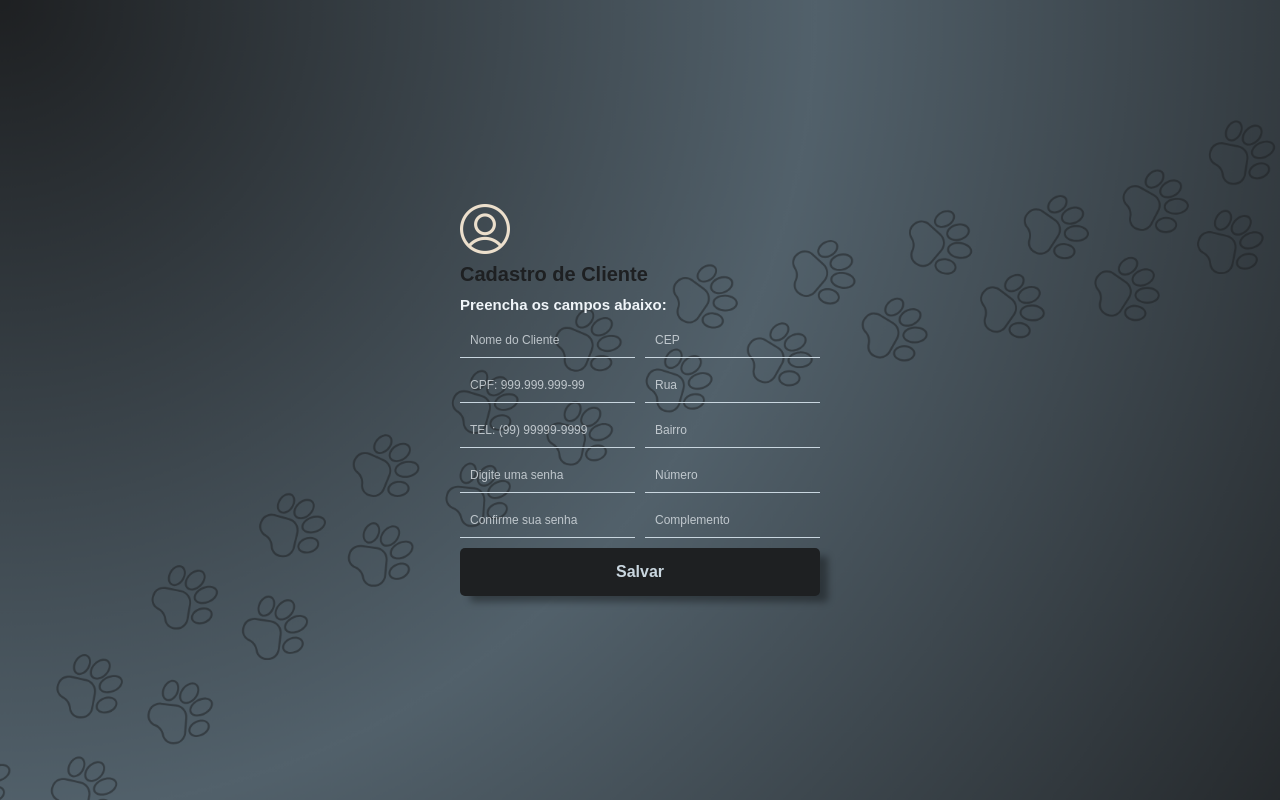
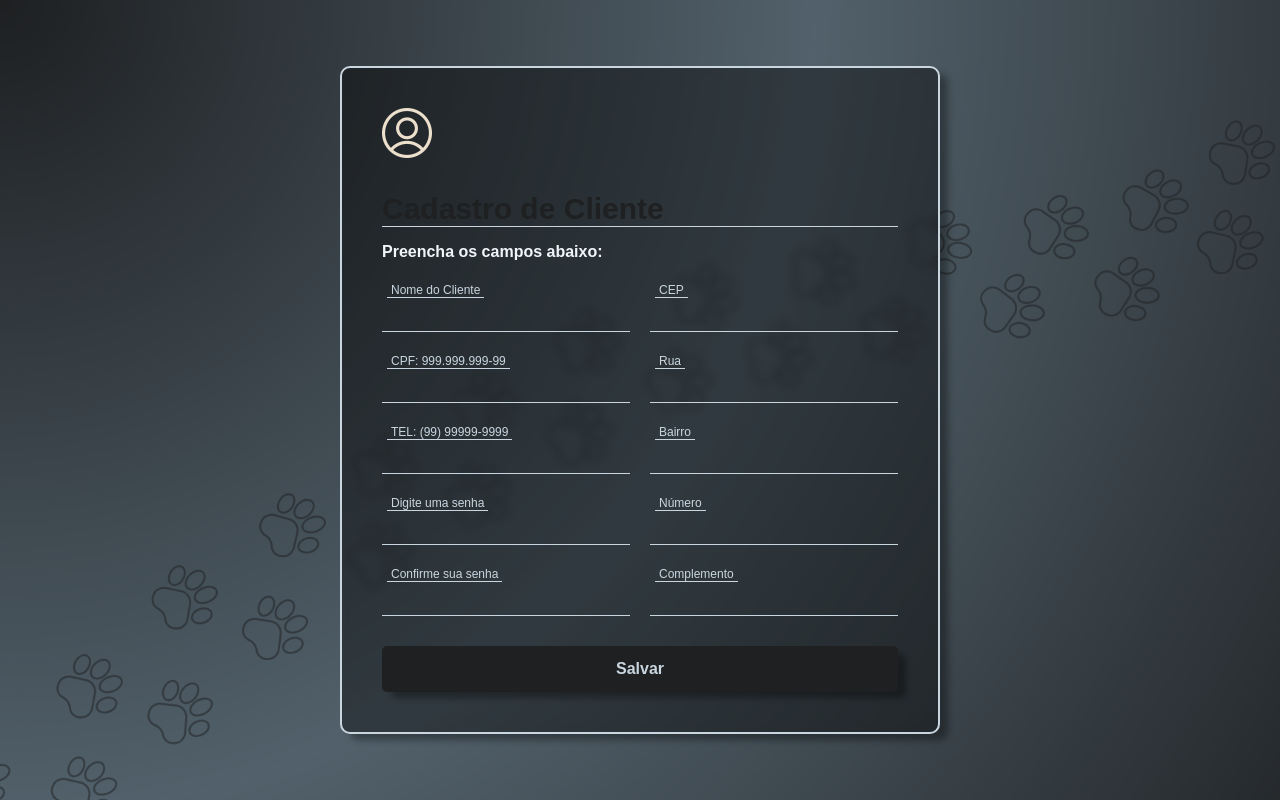
Before and after one commit to L1ppi/Cadastro_PetShop, a PHP site: page /index.html in a window 1280 px wide. Run offline with PHP 8.4, Linux system fonts and the light colour scheme.

Commit message:
Add files via upload

```diff
--- a/estilo/estilo.css
+++ b/estilo/estilo.css
@@ -1,157 +1,159 @@
 * {
     font-family: sans-serif;
+    box-sizing: border-box;
 }
 
-/* Estilos para o corpo da página */
 body {
-    /* Define a imagem de fundo */
-    background-image: url('../img/Background.png');
-    /* Faz a imagem cobrir toda a área da tela */
+    background-image: url("../img/Background.png");
     background-size: cover;
-    padding: 0%;
-    /* Remove qualquer espaçamento interno */
-    margin: 0%;
-    /* Remove qualquer margem externa */
+    margin: 0;
+    padding: 0;
     display: flex;
-    /* Usa o modelo de layout flexbox */
     flex-direction: column;
-    /* Organiza os elementos na direção vertical */
     justify-content: center;
-    /* Alinha os elementos verticalmente ao centro */
     align-items: center;
-    /* Alinha os elementos horizontalmente ao centro */
     height: 100vh;
-    /* Define a altura como 100% da altura da janela de visualização */
-    color: #F0F5F9;
-    /* Define a cor do texto */
+    color: #f0f5f9;
 }
 
-/* Estilos para o container de usuário */
-.usuario {
-    background: rgba(0, 0, 0, 0);
-    /* Define a cor de fundo da parte do usuário */
-    width: 300px;
-    /* Define a largura do container */
-    height: 400px;
-    /* Define a altura do container */
-    border: 2px solid #C9D6DF;
-    /* Define uma borda sólida e a cor */
+.registro {
+    background: rgba(0, 0, 0, 0.4);
+    backdrop-filter: blur(4px);
+    border: 2px solid #c9d6df;
     border-radius: 10px;
-    /* Deixa os cantos arredondados */
-    padding: 30px 40px;
-    /* Define o preenchimento interno, 30px em cima e embaixo e 40px nas laterais */
-    backdrop-filter: blur(2px);
-    /* Aplica um efeito de desfoque no fundo */
-    position: relative;
-    /* Define o posicionamento relativo para elementos dentro dele */
+    padding: 40px;
+    width: 100%;
+    max-width: 600px;
     box-shadow: 9px 7px 7px -1px rgba(0, 0, 0, 0.35);
 }
 
-/* Estilos para a área de cadastro */
-.cadastro {
+.cadastro-cliente {
     width: 100%;
-    /* Define a largura como 100% do container pai */
     height: 100%;
-    /* Define a altura como 100% do container pai */
+    background: transparent;
 }
 
 .titulo {
-    font-size: 20px;
-    margin: 5px auto 10px;
-    color: #1E2022;
+    font-size: 30px;
+    margin-bottom: 10px;
+    color: #1e2022;
     font-weight: bold;
+    text-align: start;
+    border-bottom: solid 1px #c9d6df;
 }
 
 .subtitulo {
-    font-size: 15px;
-    margin: 3px auto 10px;
+    font-size: 16px;
+    margin-bottom: 20px;
     font-weight: bold;
+    text-align: start;
 }
 
-/* Estilos para o formulário de entrada */
 .inputs form {
-    display: grid;
-    /* Usa o modelo de layout de grade (grid) */
-    grid-template-columns: 1fr 1fr;
-    /* Cria 2 colunas de tamanho igual */
-    gap: 10px;
-    /* Define o espaçamento entre as colunas */
-    padding: 0px;
-    /* Remove o preenchimento interno */
-    width: 100%;
-    /* Define a largura como 100% do container pai */
-    max-width: 600px;
-    /* Define a largura máxima do formulário */
-    margin: auto;
-    /* Centraliza o formulário horizontalmente */
-    border-radius: 10px;
-    /* Arredonda os cantos */
+    display: flex;
+    flex-wrap: wrap;
+    gap: 20px;
+    justify-content: center;
 }
 
-/* Estilos para os campos dentro do formulário */
 .campo {
+    flex: 1 1 calc(50% - 20px);
     display: flex;
-    /* Organiza os itens no layout flexível */
+    flex-direction: column;
+}
+
+.inputs input {
+    width: 100%;
+    padding: 12px;
+    border: none;
+    border-bottom: 1px solid #c9d6df;
+    background: transparent;
+    color: #c9d6df;
+    font-size: 14px;
 }
 
 .inputs input::placeholder {
-    color: #F0F5F9;
-    /* Mesma cor do texto para manter o estilo */
+  color: #f0f5f9;
   opacity: 0.7;
-    /* Opcional: deixa o placeholder um pouco mais transparente */
-}
-
-/* Estilos para os inputs dentro da classe .inputs */
-.inputs input {
-    width: 100%;
-    padding: 10px;
-    border: none;
-    /* Remove todas as bordas */
-    border-bottom: 1px solid #C9D6DF;
-    /* Adiciona apenas a borda inferior */
-    border-radius: 0;
-    /* Garante que não haja cantos arredondados */
-    background: transparent;
-    /* Mantém o fundo transparente */
-    color: #C9D6DF;
-    font-size: 12px;
-
 }
 
 .inputs input:focus {
   outline: none;
-    /* Remove o contorno padrão */
-    border-bottom: 2px solid #C9D6DF;
-    /* Muda a cor da borda inferior quando focado */
+  border-bottom: 2px solid #c9d6df;
 }
 
-/* Estilos para o botão de envio dentro do formulário */
 .inputs button {
-    grid-column: span 2;
-    /* O botão ocupa as duas colunas da grade */
-    width: 100%;
-    /* Define a largura como 100% do container */
-    padding: 15px;
-    /* Define o preenchimento interno */
-    background: #1E2022;
-    /* Define a cor de fundo do botão */
-    color: #C9D6DF;
-    /* Define a cor do texto do botão */
+  flex: 1 1 100%;
+  padding: 14px;
+  background: #1e2022;
+  color: #c9d6df;
   border: none;
-    /* Remove a borda do botão */
   border-radius: 5px;
-    /* Deixa os cantos do botão arredondados */
+  font-size: 16px;
+  font-weight: bold;
   cursor: pointer;
-    /* Altera o cursor para uma mãozinha ao passar sobre o botão */
-    font-size: 16px;
-    /* Define o tamanho da fonte */
-    font-weight: bold;
-    /* Define o peso da fonte como negrito */
+  margin-top: 10px;
   box-shadow: 9px 7px 7px -1px rgba(0, 0, 0, 0.35);
+  transition: background 0.3s;
 }
 
-/* Estilos para o botão quando o mouse passa sobre ele */
 .inputs button:hover {
   background: #282b2e;
-    /* Muda a cor de fundo do botão quando passa o mouse */
 }
+
+.input-floating {
+  position: relative;
+  width: 100%;
+  margin-top: 10px;
+  display: flex;
+  flex-direction: column;
+  justify-content: center;
+  /* Garante que ocupe metade da linha como os outros campos */
+  flex: 1 1 calc(50% - 20px);
+  box-sizing: border-box;
+}
+
+.input-floating input {
+  width: 100%;
+  padding: 14px 10px 10px 10px; /* padding igual dos dois lados */
+  border: none;
+  border-bottom: 1px solid #c9d6df;
+  background: transparent;
+  color: #c9d6df;
+  font-size: 14px;
+  box-sizing: border-box;
+}
+
+.input-floating input:focus {
+  outline: none;
+  border-bottom: 2px solid #c9d6df;
+}
+
+.input-floating label {
+  position: absolute;
+  top: 14px;
+  left: 10px;
+  font-size: 14px;
+  color: #c9d6df;
+  pointer-events: none;
+  transition: all 0.2s ease-out;
+  background: transparent;
+  padding: 0 4px;
+}
+
+.input-floating input:focus + label,
+.input-floating input:not(:placeholder-shown) + label,
+.input-floating input:valid + label {
+  top: -8px;
+  left: 5px;
+  font-size: 12px;
+  border-bottom: solid 1px #c9d6df;
+  padding: 0 4px;
+}
+
+.erro {
+  color: red;
+  margin-left: 4px;
+  font-weight: bold;
+  display: none; /* mostrar somente quando houver erro */
+}
--- a/index.html
+++ b/index.html
@@ -18,50 +18,96 @@
             <p class="subtitulo">Preencha os campos abaixo:</p>
             <div class="inputs">
     <form action="#">
-                    <!-- CAMPO DO NOME CLIENTE -->
+        <!-- NOME CLIENTE -->
         <div class="campo">
-                        <input type="text" name="cliente" placeholder="Nome do Cliente" required>
+            <div class="input-floating">
+                <input type="text" name="cliente" id="cliente">
+                <label for="cliente">Nome do Cliente</label>
             </div>
-                    <!--CAMPO CEP CLIENTE -->
-                    <div class="campo">
-                        <input type="text" name="cep" id="cep" placeholder="CEP" maxlength="9">
-                        <span id="cepErro" style="color: red; display: none;">*</span>
-                    </div>
-                    <!-- CAMPO DO CPF CLIENTE -->
-                    <div class="campo">
-                        <input type="text" name="cpf" id="cpf" placeholder="CPF: 999.999.999-99" required>
-                        <span id="cpfErro" style="color: red; display: none;">*</span>
-                    </div>
-                    <!-- CAMPO DA RUA CLIENTE -->
-                    <div class="campo">
-                        <input type="text" name="rua" id="rua" placeholder="Rua" readonly>
         </div>
 
-                    <div class="campo"><input type="text" name="telefone" placeholder="TEL: (99) 99999-9999" required>
+        <!-- CEP CLIENTE -->
+        <div class="campo">
+            <div class="input-floating">
+                <input type="text" name="cep" id="cep" required>
+                <label for="cep">CEP <span id="cepErro" class="erro">*</span></label>
+            </div>
         </div>
 
+        <!-- CPF CLIENTE -->
         <div class="campo">
-                        <input type="text" id="bairro" placeholder="Bairro" readonly>
+            <div class="input-floating">
+                <input type="text" name="cpf" id="cpf" required>
+                <label for="cpf">CPF: 999.999.999-99 <span id="cpfErro" class="erro">*</span></label>
             </div>
-                    <div class="campo"><input type="password" id="senha" name="senha2" placeholder="Digite uma senha"
-                            required></div>
+        </div>
+
+        <!-- RUA CLIENTE -->
         <div class="campo">
-                        <input type="text" id="numero" placeholder="Número">
+            <div class="input-floating">
+                <input type="text" name="rua" id="rua" readonly>
+                <label for="rua">Rua</label>
             </div>
+        </div>
+
+        <!-- TELEFONE CLIENTE -->
         <div class="campo">
-                        <input type="password" id="senha2" name="senha2" placeholder="Confirme sua senha" required>
-                        <span id="senhaErro" style="color: red; display: none;">*</span>
+            <div class="input-floating">
+                <input type="text" name="telefone" id="telefone" required>
+                <label for="telefone">TEL: (99) 99999-9999</label>
             </div>
-                    <div class="campo"><input type="text" name="endereco4" placeholder="Complemento"></div>
+        </div>
+
+        <!-- BAIRRO CLIENTE -->
+        <div class="campo">
+            <div class="input-floating">
+                <input type="text" name="bairro" id="bairro" readonly>
+                <label for="bairro">Bairro</label>
+            </div>
+        </div>
+
+        <!-- SENHA -->
+        <div class="campo">
+            <div class="input-floating">
+                <input type="password" id="senha" name="senha2" required>
+                <label for="senha">Digite uma senha</label>
+            </div>
+        </div>
+
+        <!-- NÚMERO -->
+        <div class="campo">
+            <div class="input-floating">
+                <input type="text" id="numero" name="numero">
+                <label for="numero">Número</label>
+            </div>
+        </div>
+
+        <!-- CONFIRME SENHA -->
+        <div class="campo">
+            <div class="input-floating">
+                <input type="password" id="senha2" name="senha2" required>
+                <label for="senha2">Confirme sua senha <span id="senhaErro" class="erro">*</span></label>
+            </div>
+        </div>
+
+        <!-- COMPLEMENTO -->
+        <div class="campo">
+            <div class="input-floating">
+                <input type="text" name="endereco4" id="endereco4">
+                <label for="endereco4">Complemento</label>
+            </div>
+        </div>
+
         <button type="submit">Salvar</button>
     </form>
 </div>
+
         </div>
-        <div class="cadastro-pet">
 
 
     </div>
     </div>
+    <script src="sript.js"></script>
 </body>
 
 </html>
--- a/sript.js
+++ b/sript.js
@@ -10,6 +10,8 @@ function buscarEndereco() {
   let cepInput = document.getElementById("cep");
   let cepErro = document.getElementById("cepErro");
   let cep = cepInput.value.replace(/\D/g, "");
+
+  cepErro.style.display = "inline"; // Mostra o erro ao iniciar a busca
 
   if (cep.length === 8) {
     fetch(`https://viacep.com.br/ws/${cep}/json/`)
```
Lines whose indentation alone changed are shown as unchanged.
